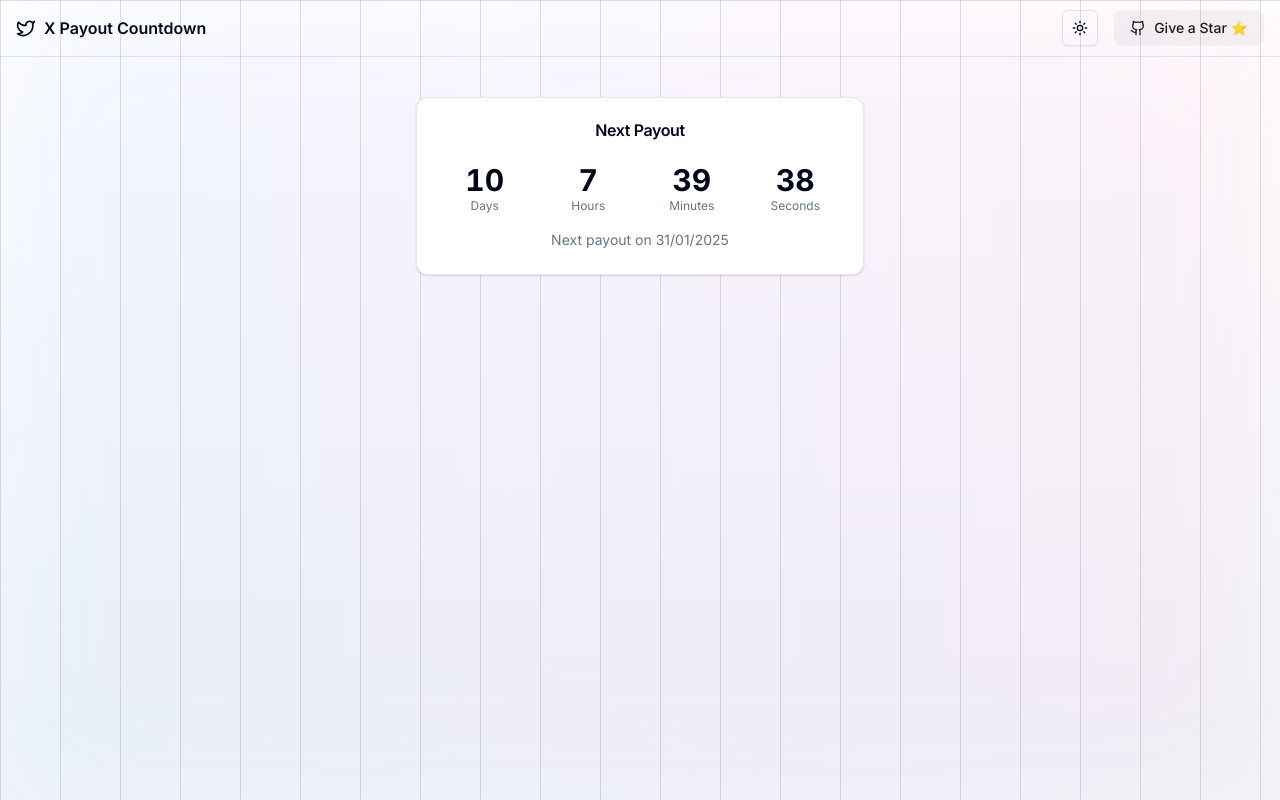
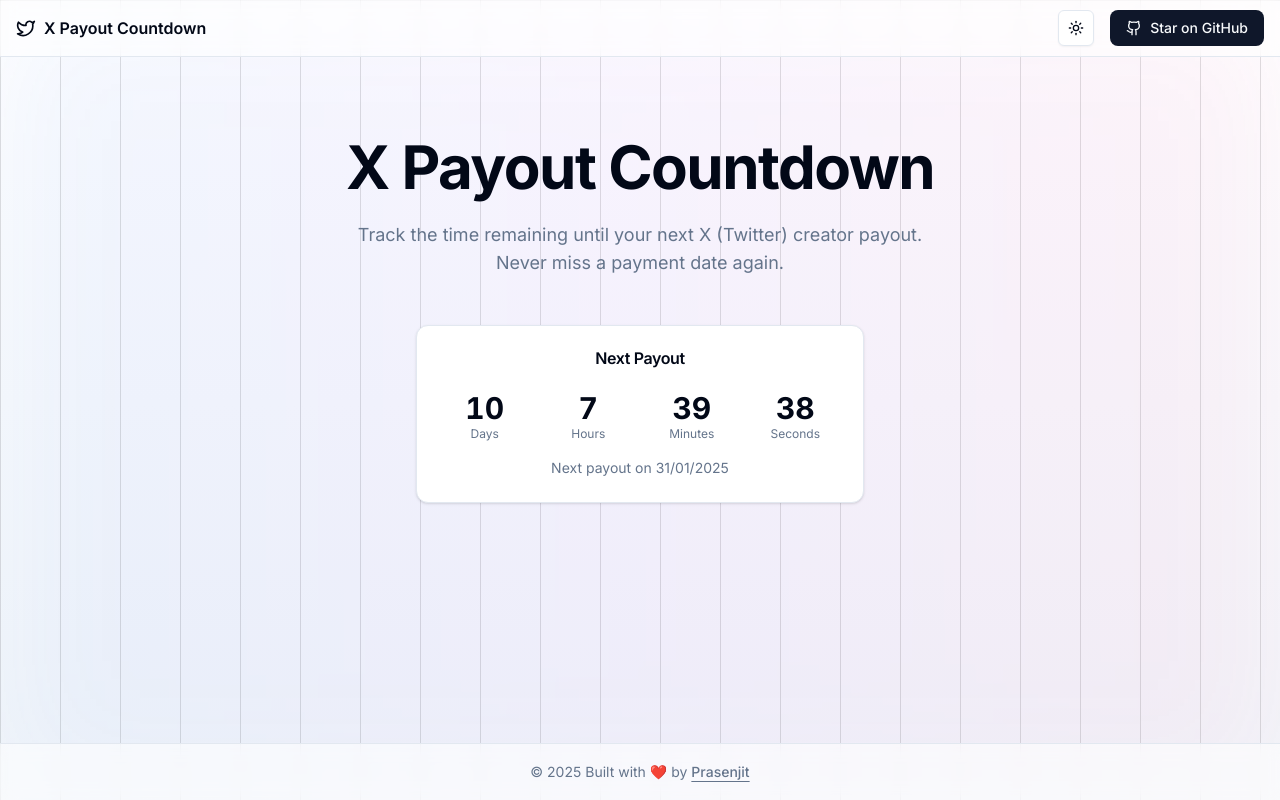
Before and after one commit to StarKnightt/X-Countdown, a Next.js app: page / in a window 1280 px wide. Built offline with nearby package versions, Linux system fonts and the light colour scheme.

Commit message:
updated stuffs

```diff
--- a/app/layout.tsx
+++ b/app/layout.tsx
@@ -17,8 +17,18 @@
 }) {
   return (
     <html lang="en" suppressHydrationWarning>
-      <body className={inter.className}>
-        <ThemeProvider attribute="class" defaultTheme="system" enableSystem disableTransitionOnChange>
+      <body
+        className={`${inter.className} antialiased min-h-screen bg-background`}
+        suppressHydrationWarning
+      >
+        <ThemeProvider
+          attribute="class"
+          defaultTheme="system"
+          enableSystem
+          disableTransitionOnChange
+          storageKey="x-payout-theme"
+          themes={["light", "dark", "system"]}
+        >
           {children}
         </ThemeProvider>
       </body>
--- a/app/page.tsx
+++ b/app/page.tsx
@@ -1,47 +1,38 @@
 "use client"
 
-import { Header as HeaderComponent } from "@/components/header"
+import { Header } from "@/components/header"
+import { Footer } from "@/components/footer"
 import dynamic from "next/dynamic"
-import { Twitter, Github } from "lucide-react"
-import { ThemeToggle } from "@/components/theme-toggle"
 import { Background } from "@/components/background"
 
-const CountdownComponent = dynamic(() => import("@/components/countdown"), { ssr: false })
-
-export function Header() {
-  return (
-    <header className="border-b">
-      <div className="container flex h-14 items-center justify-between px-4">
-        <div className="flex items-center space-x-2">
-          <Twitter className="h-5 w-5" />
-          <span className="font-semibold">X Payout Countdown</span>
-        </div>
-
-        <div className="flex items-center space-x-4">
-          <ThemeToggle />
-          <a
-            href="https://github.com/StarKnightt/X-Countdown"
-            target="_blank"
-            rel="noopener noreferrer"
-            className="flex items-center space-x-2 rounded-lg bg-zinc-100 px-4 py-2 text-sm font-medium text-zinc-900 transition-colors hover:bg-zinc-200 dark:bg-zinc-800 dark:text-zinc-100 dark:hover:bg-zinc-700"
-          >
-            <Github className="h-4 w-4" />
-            <span>Give a Star ⭐</span>
-          </a>
-        </div>
-      </div>
-    </header>
+const CountdownComponent = dynamic(() => import("@/components/countdown"), {
+  ssr: false,
+  loading: () => (
+    <div className="w-full max-w-md animate-pulse">
+      <div className="h-[200px] rounded-xl bg-muted"></div>
+    </div>
   )
-}
+})
 
 export default function Home() {
   return (
-    <div className="min-h-screen bg-gradient-to-b from-background to-muted relative overflow-hidden">
+    <div className="min-h-screen bg-gradient-to-b from-background to-muted relative overflow-hidden flex flex-col">
       <Background />
-      <Header />
-      <main className="container relative flex flex-col items-center justify-center px-4 py-10">
-        <CountdownComponent />
-      </main>
+      <div className="relative z-10 flex-1 flex flex-col">
+        <Header />
+        <main className="container mx-auto px-4 flex-1">
+          <div className="flex flex-col items-center justify-center py-20 text-center">
+            <h1 className="mb-6 text-4xl font-bold tracking-tight sm:text-5xl md:text-6xl">
+              X Payout Countdown
+            </h1>
+            <p className="mb-12 max-w-[600px] text-lg text-muted-foreground">
+              Track the time remaining until your next X (Twitter) creator payout. Never miss a payment date again.
+            </p>
+            <CountdownComponent />
+          </div>
+        </main>
+        <Footer />
+      </div>
     </div>
   )
 }
--- /dev/null
+++ b/components/footer.tsx
@@ -0,0 +1,21 @@
+import Link from "next/link"
+
+export function Footer() {
+  return (
+    <footer className="border-t bg-background/95 backdrop-blur supports-[backdrop-filter]:bg-background/60">
+      <div className="container flex h-14 items-center justify-center px-4">
+        <p className="text-sm text-muted-foreground">
+          © {new Date().getFullYear()} Built with ❤️ by{" "}
+          <Link
+            href="https://prasen.dev"
+            target="_blank"
+            rel="noopener noreferrer"
+            className="font-medium underline underline-offset-4 hover:text-foreground"
+          >
+            Prasenjit
+          </Link>
+        </p>
+      </div>
+    </footer>
+  )
+}
--- a/components/header.tsx
+++ b/components/header.tsx
@@ -1,23 +1,27 @@
 import { Twitter, Github } from "lucide-react"
+import { ThemeToggle } from "@/components/theme-toggle"
 
 export function Header() {
   return (
-    <header className="border-b">
+    <header className="border-b bg-background/95 backdrop-blur supports-[backdrop-filter]:bg-background/60">
       <div className="container flex h-14 items-center justify-between px-4">
         <div className="flex items-center space-x-2">
           <Twitter className="h-5 w-5" />
           <span className="font-semibold">X Payout Countdown</span>
         </div>
 
+        <div className="flex items-center space-x-4">
+          <ThemeToggle />
           <a
             href="https://github.com/StarKnightt/X-Countdown"
             target="_blank"
             rel="noopener noreferrer"
-          className="flex items-center space-x-2 rounded-lg bg-zinc-100 px-4 py-2 text-sm font-medium text-zinc-900 transition-colors hover:bg-zinc-200 dark:bg-zinc-800 dark:text-zinc-100 dark:hover:bg-zinc-700"
+            className="flex items-center space-x-2 rounded-lg bg-primary px-4 py-2 text-sm font-medium text-primary-foreground transition-colors hover:bg-primary/90"
           >
             <Github className="h-4 w-4" />
-          <span>Give a Star ⭐</span>
+            <span>Star on GitHub</span>
           </a>
+        </div>
       </div>
     </header>
   )
--- a/components/theme-provider.tsx
+++ b/components/theme-provider.tsx
@@ -5,5 +5,15 @@
 import type { ThemeProviderProps } from "next-themes"
 
 export function ThemeProvider({ children, ...props }: ThemeProviderProps) {
+  const [mounted, setMounted] = React.useState(false)
+
+  React.useEffect(() => {
+    setMounted(true)
+  }, [])
+
+  if (!mounted) {
+    return null
+  }
+
   return <NextThemesProvider {...props}>{children}</NextThemesProvider>
 }
--- a/components/theme-toggle.tsx
+++ b/components/theme-toggle.tsx
@@ -5,24 +5,47 @@
 import { useTheme } from "next-themes"
 
 import { Button } from "@/components/ui/button"
-import { DropdownMenu, DropdownMenuContent, DropdownMenuItem, DropdownMenuTrigger } from "@/components/ui/dropdown-menu"
+import {
+  DropdownMenu,
+  DropdownMenuContent,
+  DropdownMenuItem,
+  DropdownMenuTrigger,
+} from "@/components/ui/dropdown-menu"
 
 export function ThemeToggle() {
-  const { setTheme } = useTheme()
+  const { theme, setTheme } = useTheme()
+  const [mounted, setMounted] = React.useState(false)
+
+  React.useEffect(() => {
+    setMounted(true)
+  }, [])
+
+  if (!mounted) {
+    return null
+  }
 
   return (
     <DropdownMenu>
       <DropdownMenuTrigger asChild>
-        <Button variant="outline" size="icon">
-          <Sun className="h-[1.2rem] w-[1.2rem] rotate-0 scale-100 transition-all dark:-rotate-90 dark:scale-0" />
-          <Moon className="absolute h-[1.2rem] w-[1.2rem] rotate-90 scale-0 transition-all dark:rotate-0 dark:scale-100" />
+        <Button variant="outline" size="icon" className="relative">
+          <Sun className="h-[1.2rem] w-[1.2rem] rotate-0 scale-100 transition-transform dark:-rotate-90 dark:scale-0" />
+          <Moon className="absolute h-[1.2rem] w-[1.2rem] rotate-90 scale-0 transition-transform dark:rotate-0 dark:scale-100" />
           <span className="sr-only">Toggle theme</span>
         </Button>
       </DropdownMenuTrigger>
       <DropdownMenuContent align="end">
-        <DropdownMenuItem onClick={() => setTheme("light")}>Light</DropdownMenuItem>
-        <DropdownMenuItem onClick={() => setTheme("dark")}>Dark</DropdownMenuItem>
-        <DropdownMenuItem onClick={() => setTheme("system")}>System</DropdownMenuItem>
+        <DropdownMenuItem onClick={() => setTheme("light")}>
+          <Sun className="mr-2 h-4 w-4" />
+          Light
+        </DropdownMenuItem>
+        <DropdownMenuItem onClick={() => setTheme("dark")}>
+          <Moon className="mr-2 h-4 w-4" />
+          Dark
+        </DropdownMenuItem>
+        <DropdownMenuItem onClick={() => setTheme("system")}>
+          <span className="mr-2">💻</span>
+          System
+        </DropdownMenuItem>
       </DropdownMenuContent>
     </DropdownMenu>
   )
```
Lines whose indentation alone changed are shown as unchanged.
